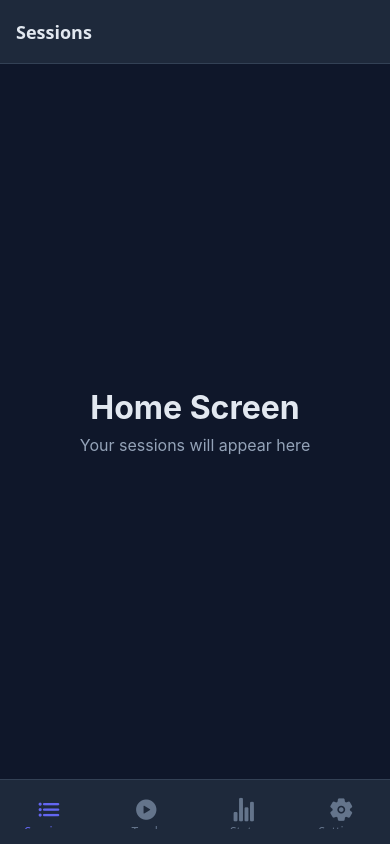
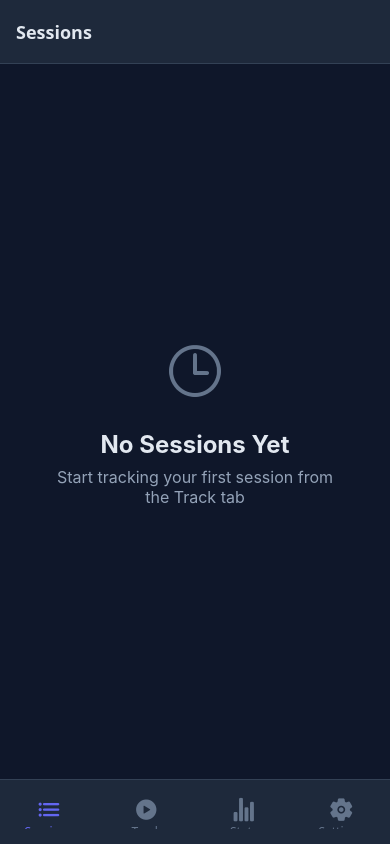
Before and after one commit to z-Pearlina/Session-Track, a React Native app: screen /Home in a window 390 px wide. Built offline with nearby package versions, Linux system fonts and the light colour scheme.

Commit message:
feat: add session list display with delete functionality

```diff
--- a/src/screens/HomeScreen.tsx
+++ b/src/screens/HomeScreen.tsx
@@ -1,15 +1,111 @@
-import React from 'react';
-import { View, Text, StyleSheet } from 'react-native';
+import React, { useEffect } from 'react';
+import {
+  View,
+  Text,
+  StyleSheet,
+  FlatList,
+  TouchableOpacity,
+  Alert,
+} from 'react-native';
 import { SafeAreaView } from 'react-native-safe-area-context';
+import { Ionicons } from '@expo/vector-icons';
 import { theme } from '../theme/theme';
+import { useSessionStore } from '../stores/useSessionStore';
+import { Session } from '../types';
+import { format } from 'date-fns';
 
 export default function HomeScreen() {
+  const { sessions, loadSessions, deleteSession, isLoading } = useSessionStore();
+
+  useEffect(() => {
+    loadSessions();
+  }, []);
+
+  const formatDuration = (ms: number): string => {
+    const totalSeconds = Math.floor(ms / 1000);
+    const hours = Math.floor(totalSeconds / 3600);
+    const minutes = Math.floor((totalSeconds % 3600) / 60);
+    const seconds = totalSeconds % 60;
+
+    if (hours > 0) {
+      return `${hours}h ${minutes}m`;
+    }
+    if (minutes > 0) {
+      return `${minutes}m ${seconds}s`;
+    }
+    return `${seconds}s`;
+  };
+
+  const handleDelete = (session: Session) => {
+    Alert.alert(
+      'Delete Session',
+      `Are you sure you want to delete "${session.title}"?`,
+      [
+        { text: 'Cancel', style: 'cancel' },
+        {
+          text: 'Delete',
+          style: 'destructive',
+          onPress: () => deleteSession(session.id),
+        },
+      ]
+    );
+  };
+
+  const renderSession = ({ item }: { item: Session }) => (
+    <View style={styles.sessionCard}>
+      <View style={styles.sessionHeader}>
+        <View style={styles.sessionInfo}>
+          <Text style={styles.sessionTitle}>{item.title}</Text>
+          <Text style={styles.sessionDate}>
+            {format(new Date(item.startedAt), 'MMM d, yyyy • h:mm a')}
+          </Text>
+        </View>
+        <TouchableOpacity
+          onPress={() => handleDelete(item)}
+          style={styles.deleteButton}
+        >
+          <Ionicons name="trash-outline" size={20} color={theme.colors.danger} />
+        </TouchableOpacity>
+      </View>
+
+      <View style={styles.sessionFooter}>
+        <View style={styles.durationBadge}>
+          <Ionicons name="time-outline" size={16} color={theme.colors.accent} />
+          <Text style={styles.durationText}>{formatDuration(item.durationMs)}</Text>
+        </View>
+
+        {item.notes && (
+          <Text style={styles.sessionNotes} numberOfLines={2}>
+            {item.notes}
+          </Text>
+        )}
+      </View>
+    </View>
+  );
+
+  const renderEmpty = () => (
+    <View style={styles.emptyContainer}>
+      <Ionicons name="time-outline" size={64} color={theme.colors.text.tertiary} />
+      <Text style={styles.emptyTitle}>No Sessions Yet</Text>
+      <Text style={styles.emptySubtitle}>
+        Start tracking your first session from the Track tab
+      </Text>
+    </View>
+  );
+
   return (
     <SafeAreaView style={styles.container} edges={['bottom']}>
-      <View style={styles.content}>
-        <Text style={styles.title}>Home Screen</Text>
-        <Text style={styles.subtitle}>Your sessions will appear here</Text>
-      </View>
+      <FlatList
+        data={sessions.sort((a, b) =>
+          new Date(b.startedAt).getTime() - new Date(a.startedAt).getTime()
+        )}
+        renderItem={renderSession}
+        keyExtractor={item => item.id}
+        contentContainerStyle={styles.listContent}
+        ListEmptyComponent={renderEmpty}
+        refreshing={isLoading}
+        onRefresh={loadSessions}
+      />
     </SafeAreaView>
   );
 }
@@ -19,20 +115,82 @@ const styles = StyleSheet.create({
     flex: 1,
     backgroundColor: theme.colors.background.primary,
   },
-  content: {
+  listContent: {
+    padding: theme.spacing.md,
+    flexGrow: 1,
+  },
+  sessionCard: {
+    backgroundColor: theme.colors.card,
+    borderRadius: theme.borderRadius.lg,
+    padding: theme.spacing.md,
+    marginBottom: theme.spacing.md,
+    borderWidth: 1,
+    borderColor: theme.colors.border,
+    ...theme.shadows.sm,
+  },
+  sessionHeader: {
+    flexDirection: 'row',
+    justifyContent: 'space-between',
+    alignItems: 'flex-start',
+    marginBottom: theme.spacing.sm,
+  },
+  sessionInfo: {
+    flex: 1,
+  },
+  sessionTitle: {
+    fontSize: theme.fontSize.lg,
+    fontWeight: theme.fontWeight.semibold,
+    color: theme.colors.text.primary,
+    marginBottom: theme.spacing.xs,
+  },
+  sessionDate: {
+    fontSize: theme.fontSize.sm,
+    color: theme.colors.text.secondary,
+  },
+  deleteButton: {
+    padding: theme.spacing.sm,
+    marginLeft: theme.spacing.sm,
+  },
+  sessionFooter: {
+    marginTop: theme.spacing.sm,
+  },
+  durationBadge: {
+    flexDirection: 'row',
+    alignItems: 'center',
+    alignSelf: 'flex-start',
+    backgroundColor: theme.colors.background.tertiary,
+    paddingHorizontal: theme.spacing.sm,
+    paddingVertical: theme.spacing.xs,
+    borderRadius: theme.borderRadius.sm,
+  },
+  durationText: {
+    fontSize: theme.fontSize.sm,
+    fontWeight: theme.fontWeight.medium,
+    color: theme.colors.accent,
+    marginLeft: theme.spacing.xs,
+  },
+  sessionNotes: {
+    fontSize: theme.fontSize.sm,
+    color: theme.colors.text.secondary,
+    marginTop: theme.spacing.sm,
+    fontStyle: 'italic',
+  },
+  emptyContainer: {
     flex: 1,
     alignItems: 'center',
     justifyContent: 'center',
-    padding: theme.spacing.lg,
+    paddingHorizontal: theme.spacing.xl,
   },
-  title: {
-    fontSize: theme.fontSize.xxl,
+  emptyTitle: {
+    fontSize: theme.fontSize.xl,
     fontWeight: theme.fontWeight.bold,
     color: theme.colors.text.primary,
+    marginTop: theme.spacing.lg,
     marginBottom: theme.spacing.sm,
   },
-  subtitle: {
+  emptySubtitle: {
     fontSize: theme.fontSize.md,
     color: theme.colors.text.secondary,
+    textAlign: 'center',
   },
 });
```
